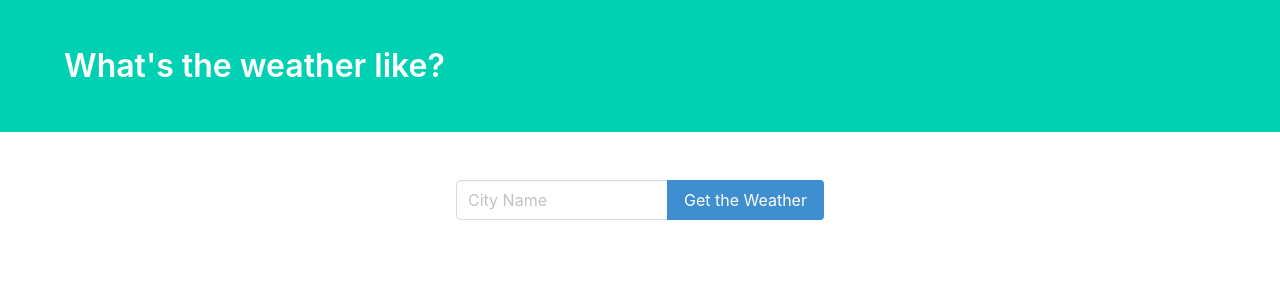
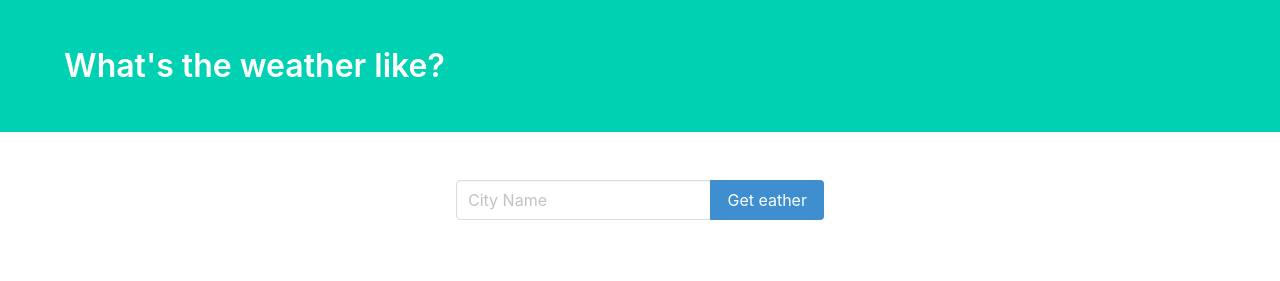
Before and after one commit to Fez15/weatherApp-flask, a Flask app: page / in a window 1280 px wide. Shown: the top 281 px of the page. Run offline with Flask 2, Linux system fonts and the light colour scheme; data that the repository does not hold is empty; some libraries are stand-ins or nearby versions.

Commit message:
Breaking a test take 2

```diff
--- a/templates/weather.html
+++ b/templates/weather.html
@@ -30,7 +30,7 @@
                             </div>
                             <div class="control">
                                 <button class="button is-info">
-                                    Get the Weather
+                                    Get eather
                                 </button>
                             </div>
                         </div>
```
